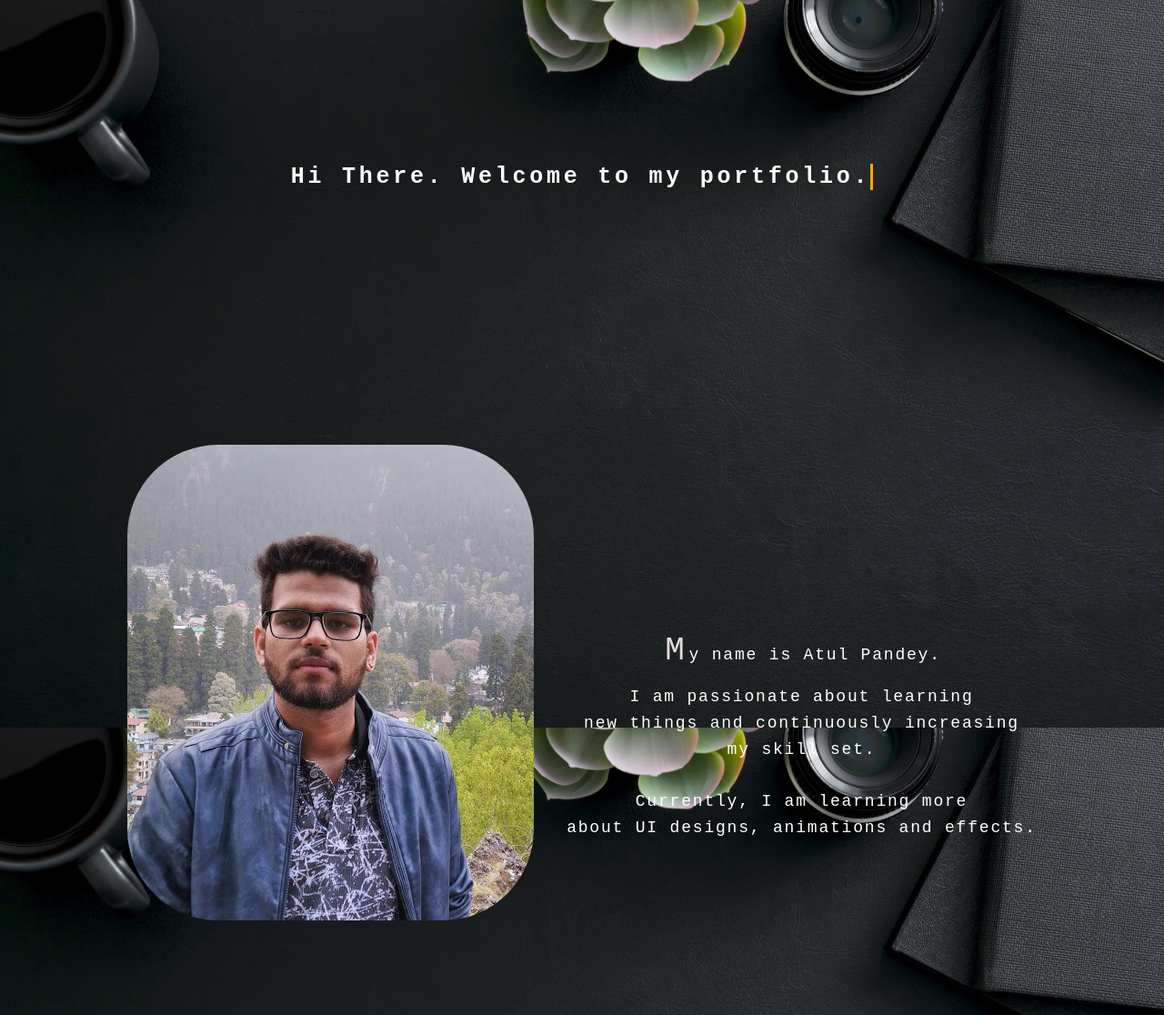
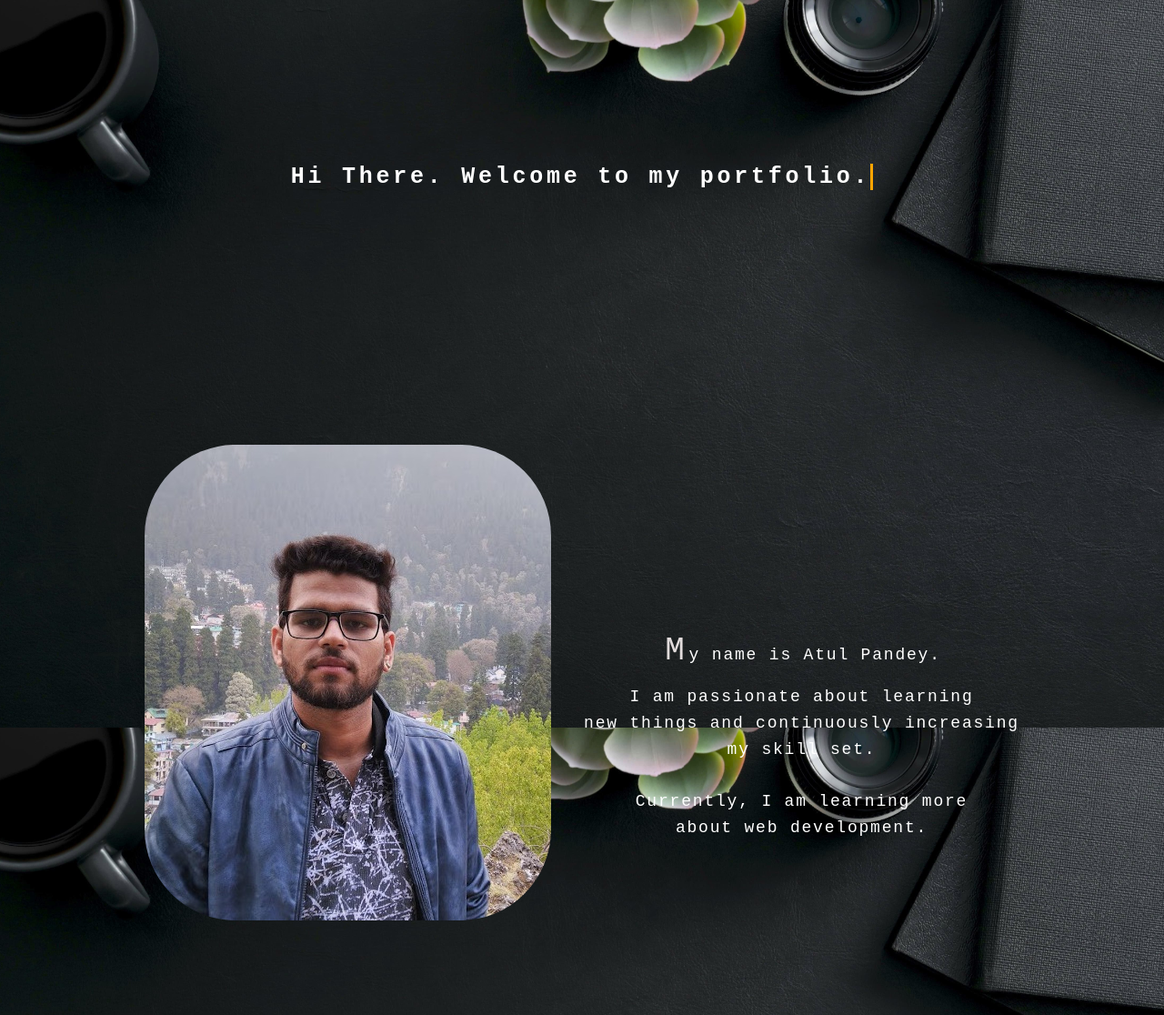
Before and after one commit to atulpandey98/MyPortfolio, a plain HTML site: page index.html in a window 1280 px wide. Shown: the top 1116 px of the page at 91% size. Drawn offline with Linux system fonts and the light colour scheme; a web font is replaced by a local one.

Commit message:
Update index.html

```diff
--- a/index.html
+++ b/index.html
@@ -51,7 +51,7 @@
         <p class="paragraph">
           My name is Atul Pandey.<br/>
           I am passionate about learning <br/>new things and continuously increasing</br> my skill set.<br/><br/>
-          Currently, I am learning more<br/> about UI designs, animations and effects.<br/>
+          Currently, I am learning more<br/> about web development.<br/>
         </p>
       </div>
 
```
